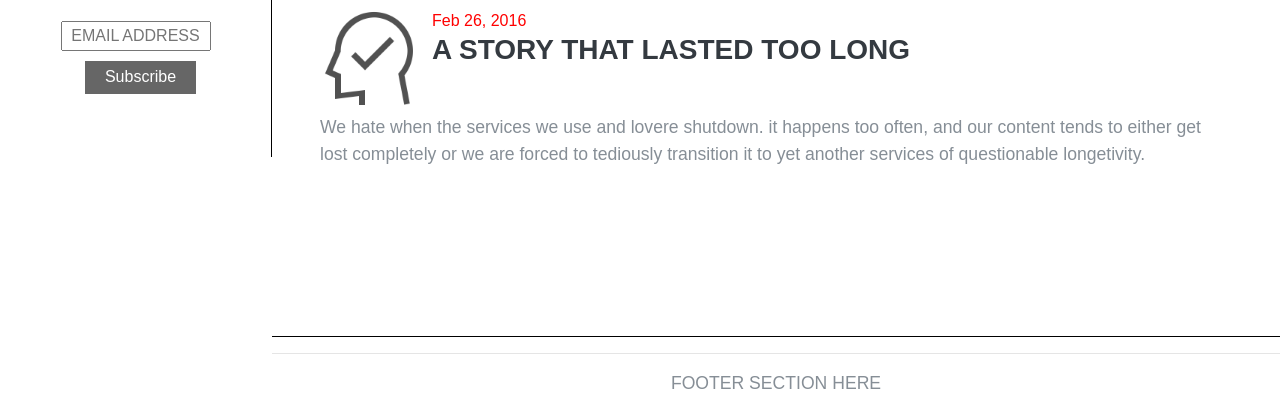
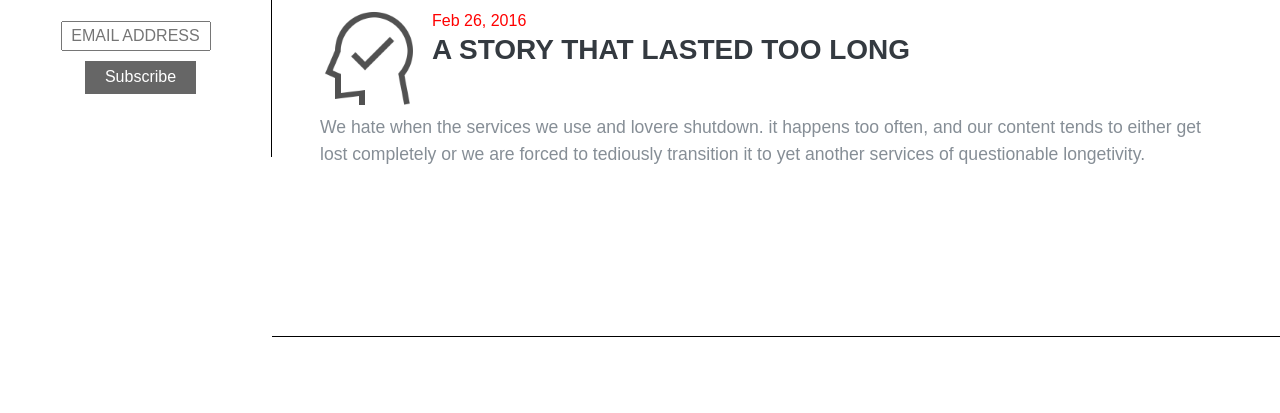
Before and after one commit to Rexben001/Blog-Post-Page, a plain HTML site: page index.html in a window 1280 px wide. Shown: the part 643-1056 px from the top of the page. After the commit the page ends 980 px from the top, so only its background shows below. Drawn offline with nearby package versions, Linux system fonts and the light colour scheme; a web font is replaced by a local one.

Commit message:
Removed footer

```diff
--- a/index.html
+++ b/index.html
@@ -164,12 +164,6 @@
             </div>
         </section>
 
-        <!--Footer Section-->
-        <footer class="text-center">
-            <hr>
-            <p> FOOTER SECTION HERE </p>
-        </footer>
-
 
         <!-- Optional JavaScript -->
         <!-- jQuery first, then Popper.js, then Bootstrap JS -->
```
